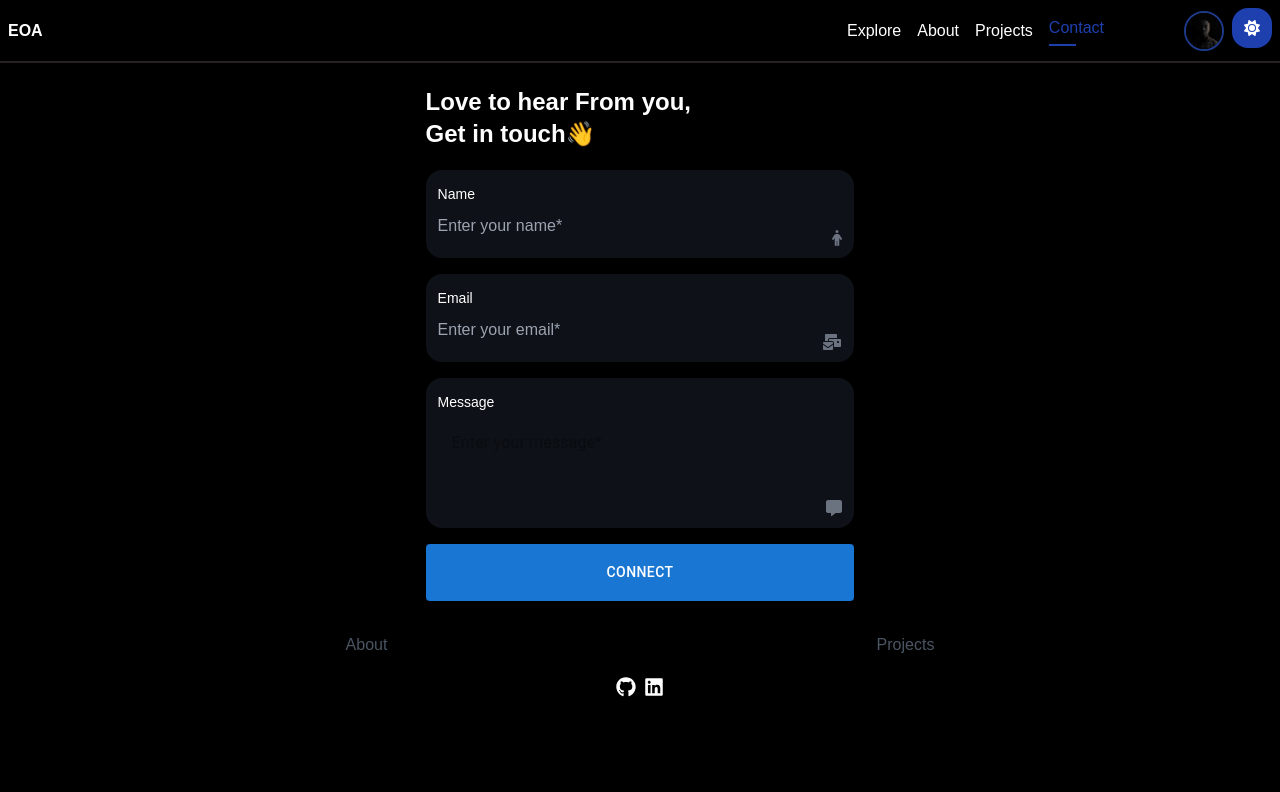
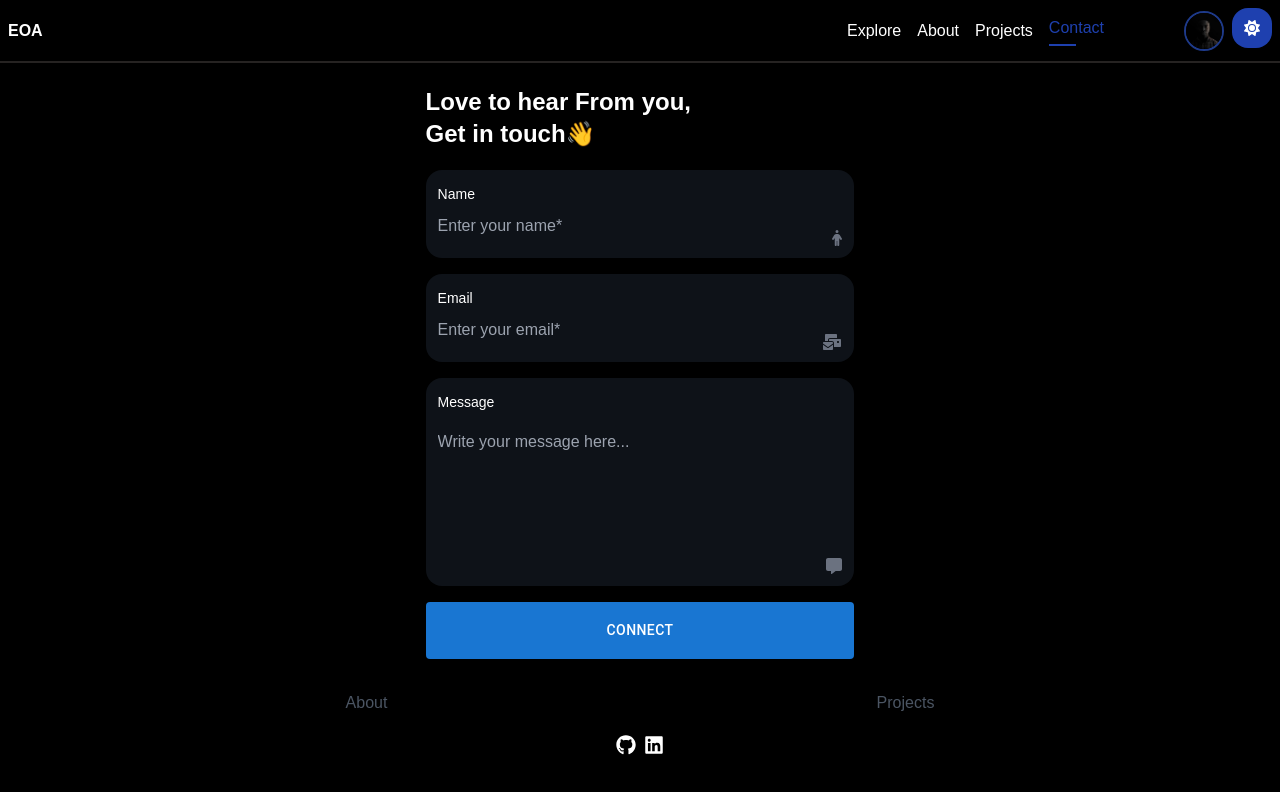
Before and after one commit to Aison0577/Portfolio, a React (Vite) app: page /contact in a window 1280 px wide. Shown: the top 792 px of the page. Built offline with nearby package versions, Linux system fonts and the light colour scheme; a web font is replaced by a local one.

Commit message:
Update Contacts.jsx

```diff
--- a/src/pages/Contacts.jsx
+++ b/src/pages/Contacts.jsx
@@ -77,18 +77,11 @@ export default function Contacts() {
           <br />
           <div className='flex items-end gap-2'>
             {/* <textarea type="text" id='name' className='w-full bg-transparent outline-none py-2' placeholder='Enter your message*'/> */}
-            <TextField
-              multiline
-              id='message'
+            <textarea
               name='message'
-              fullWidth
-              placeholder='Enter your message*'
-              className='no-border'
-              rows={3}
-              inputProps={{
-                color:'white',
-              }}
-            />
+              className="w-full flex-1 h-40 py-4  rounded-lg outline-none bg-transparent placeholder-gray-400 resize-none"
+              placeholder="Write your message here..."
+            ></textarea>
             <FontAwesomeIcon icon={faMessage} className='text-gray-500'/>
           </div>
         </div>
```
